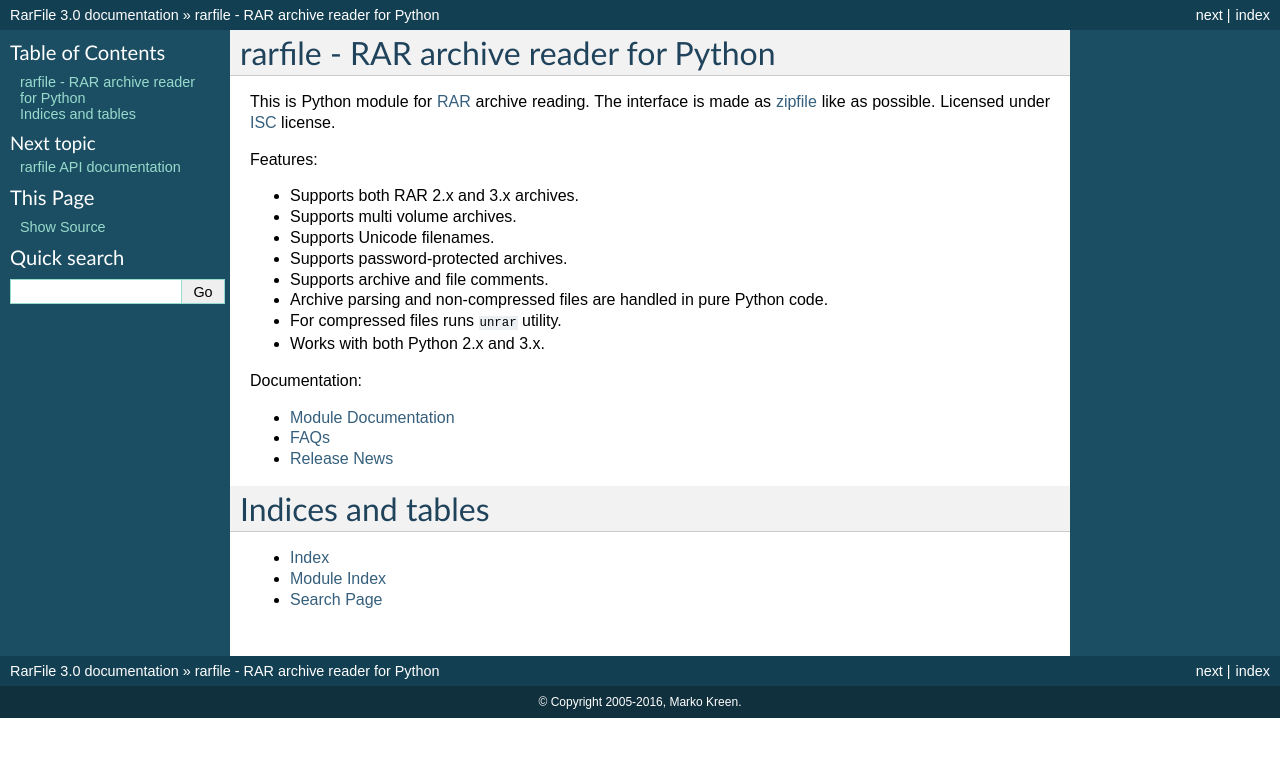
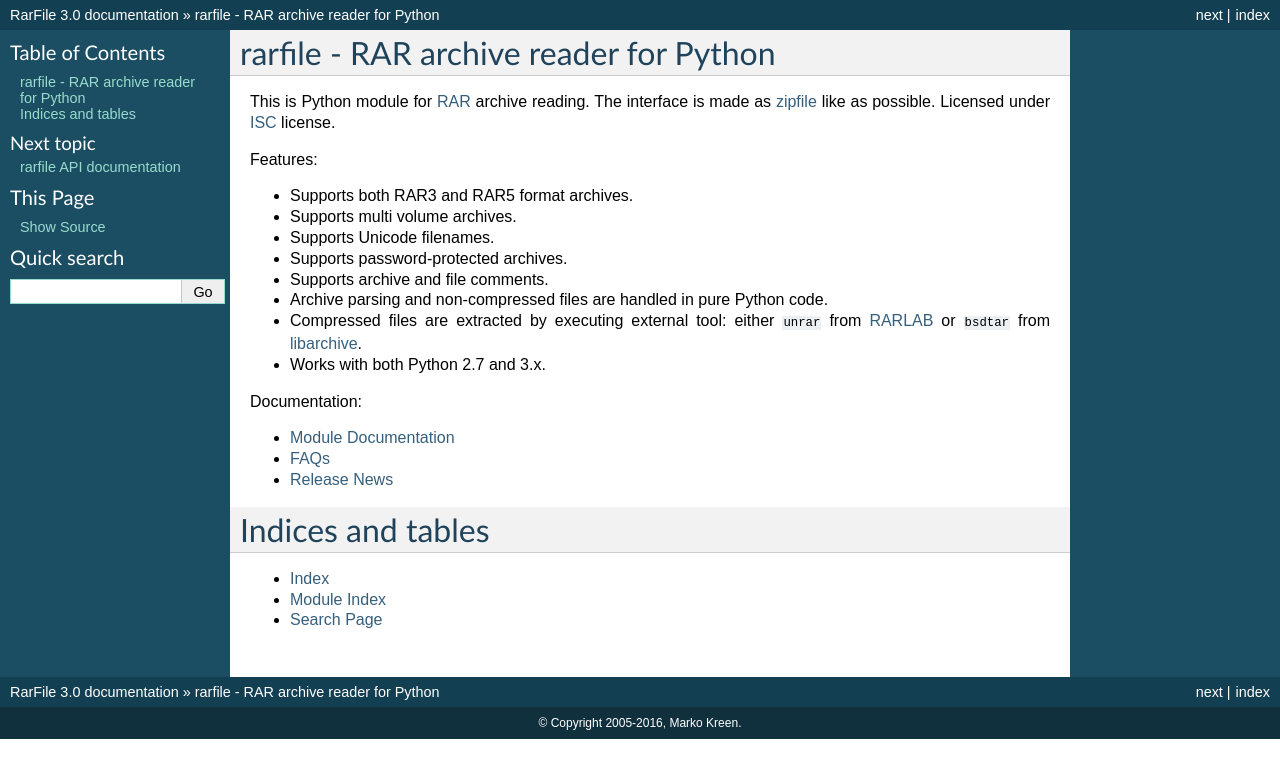
Before and after one commit to markokr/rarfile, a Sphinx documentation site: the page built from doc/index.rst, in a window 1280 px wide. Shown: the top 778 px of the page. Built offline with Sphinx 7.4.7, drawn with Linux system fonts in a browser that asks for light colours.

```diff
--- a/doc/index.rst
+++ b/doc/index.rst
@@ -6,22 +6,17 @@ This is Python module for RAR_ archive reading.  The interface
 is made as zipfile_ like as possible.  Licensed under ISC_
 license.
 
-.. _RAR: http://en.wikipedia.org/wiki/RAR
-.. _zipfile: http://docs.python.org/library/zipfile.html
-.. _ISC: http://en.wikipedia.org/wiki/ISC_license
-
 Features:
 
-- Supports both RAR 2.x and 3.x archives.
+- Supports both RAR3 and RAR5 format archives.
 - Supports multi volume archives.
 - Supports Unicode filenames.
 - Supports password-protected archives.
 - Supports archive and file comments.
 - Archive parsing and non-compressed files are handled in pure Python code.
-- For compressed files runs ``unrar`` utility.
-- Works with both Python 2.x and 3.x.
-
-
+- Compressed files are extracted by executing external tool: either ``unrar``
+  from RARLAB_ or ``bsdtar`` from libarchive_.
+- Works with both Python 2.7 and 3.x.
 
 Documentation:
 
@@ -39,3 +34,9 @@ Indices and tables
 * :ref:`genindex`
 * :ref:`modindex`
 * :ref:`search`
+
+.. _RAR: http://en.wikipedia.org/wiki/RAR
+.. _zipfile: http://docs.python.org/library/zipfile.html
+.. _ISC: http://en.wikipedia.org/wiki/ISC_license
+.. _libarchive: https://github.com/libarchive/libarchive
+.. _RARLAB: http://www.rarlab.com/
```
Also changed, not shown: README.rst (+4 -9 lines).
